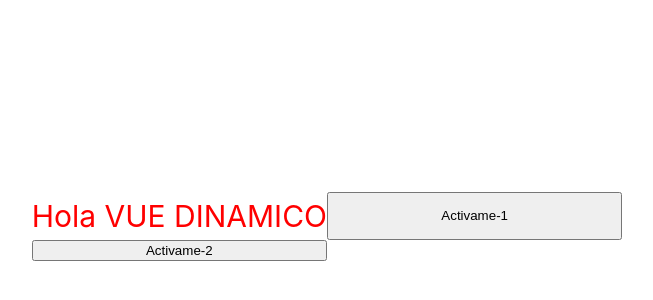
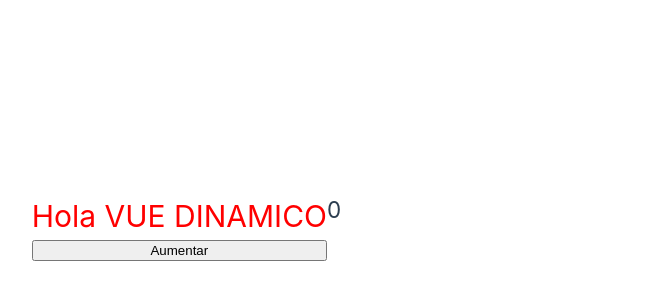
Before and after one commit to MariaSalazardb/vue, a Vue app in the folder mi-primer-vue/: page / in a window 1280 px wide. Shown: the part 174-474 px from the top of the page, without its empty margins (313-966 px from the left). Built offline with nearby package versions, Linux system fonts and the light colour scheme.

Commit message:
feat (reactivity) :sparkles: add reactivity example

```diff
--- a/mi-primer-vue/src/App.vue
+++ b/mi-primer-vue/src/App.vue
@@ -1,20 +1,25 @@
 <script setup>
+import {ref} from 'vue';
+
  const name = 'Vue Dinamico';
 
-//metodo -methods
-const handleClick = (message) => {
-  console.log(message);
-}
+const counter = ref(0);
+
+const increment =() => {
+  counter.value ++;
+};
 </script>
 
 <template>
   <h1>Hola {{ name.toUpperCase() }}</h1>
-  <button v-on:click="handleClick('Texto 1')"> Activame-1 </button>
-  <button @click="handleClick('Texto 2')"> Activame-2 </button>
+  <h2>{{ counter }}</h2>
+  <button @click="increment">Aumentar</button>
+
 </template>
 
 <style>
 h1 {
   color: red;
 }
+
 </style>
```
